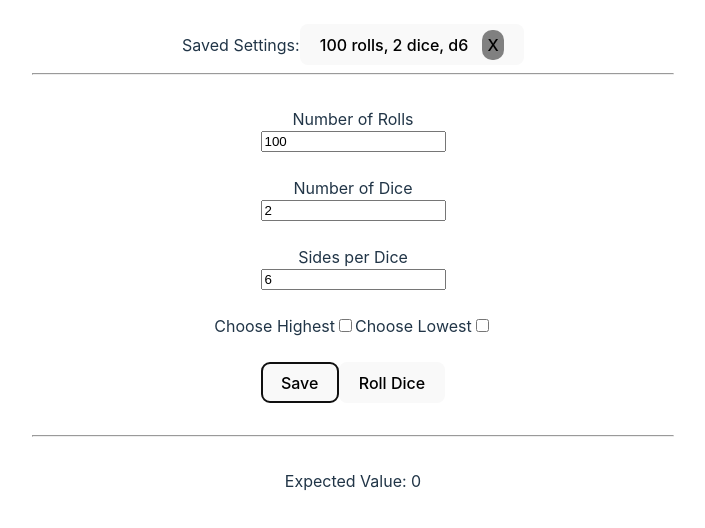
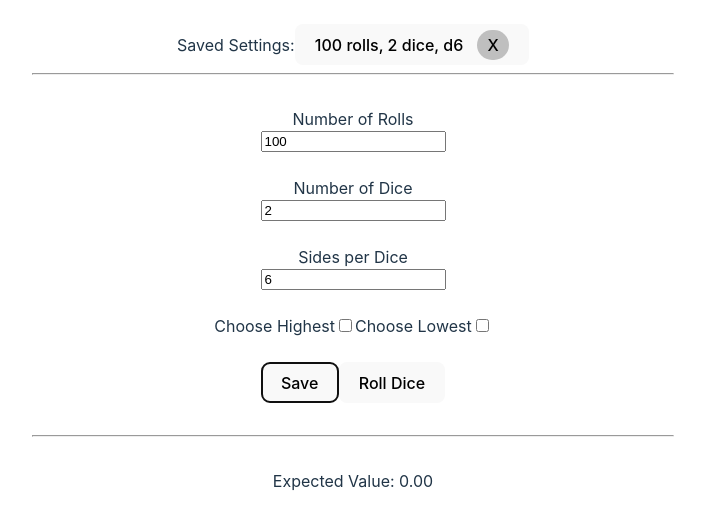
Before and after one commit to zach-hensler/dice_simulator, a Preact app: page / in a window 1280 px wide. Both pictures are taken after a click on the button "Save". Shown: the top 528 px of the page, without its empty margins (287-992 px from the left). Built offline with nearby package versions, Linux system fonts and the light colour scheme.

Commit message:
Fix delete button loading setting

```diff
--- a/src/app.tsx
+++ b/src/app.tsx
@@ -151,10 +151,12 @@ export const App: FunctionalComponent = () => {
                                 {setting.numberOfRolls} rolls, {setting.numberOfDice} dice, d{setting.sidesPerDice} {modifierText && "("+modifierText+")"}
                                 <span style={{
                                     marginLeft: '10px',
-                                    padding: '5px',
-                                    borderRadius: '10px',
-                                    backgroundColor: 'gray'
-                                }} onClick={() => dispatch(['deleteSetting', {settingToDelete: setting}])}>X</span>
+                                    padding: '5px 10px',
+                                    borderRadius: '20px',
+                                    backgroundColor: 'rgba(105, 105, 105, 0.4)'
+                                }} onClick={(event) => {
+                                    event.stopImmediatePropagation()
+                                    dispatch(['deleteSetting', {settingToDelete: setting}])}}>X</span>
                             </button>})}
                     </div>
                     {divider}
@@ -235,7 +237,7 @@ export const App: FunctionalComponent = () => {
             </div>
             {isNaN(expectedValue)
                 ? <></>
-                : <div>Expected Value: {expectedValue}</div>}
+                : <div>Expected Value: {expectedValue.toFixed(2)}</div>}
         </div>
     )
 }
```
